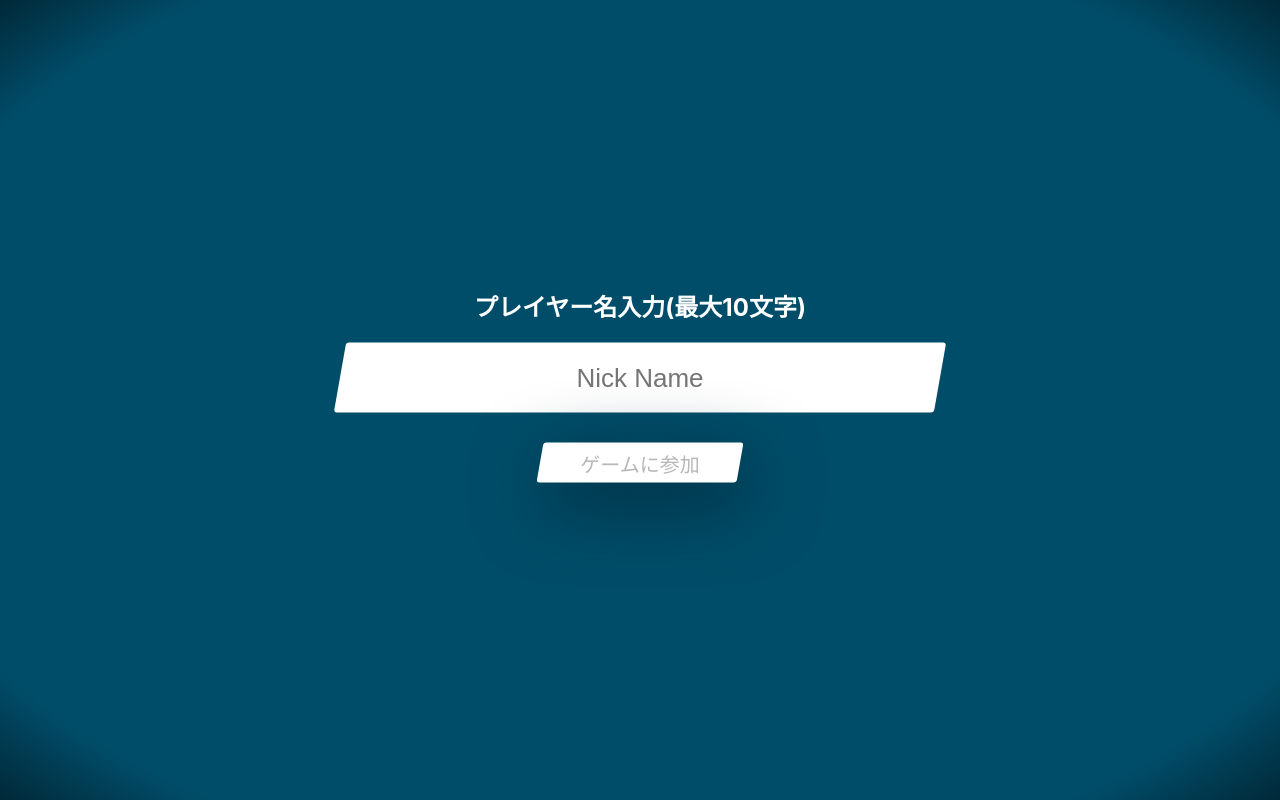
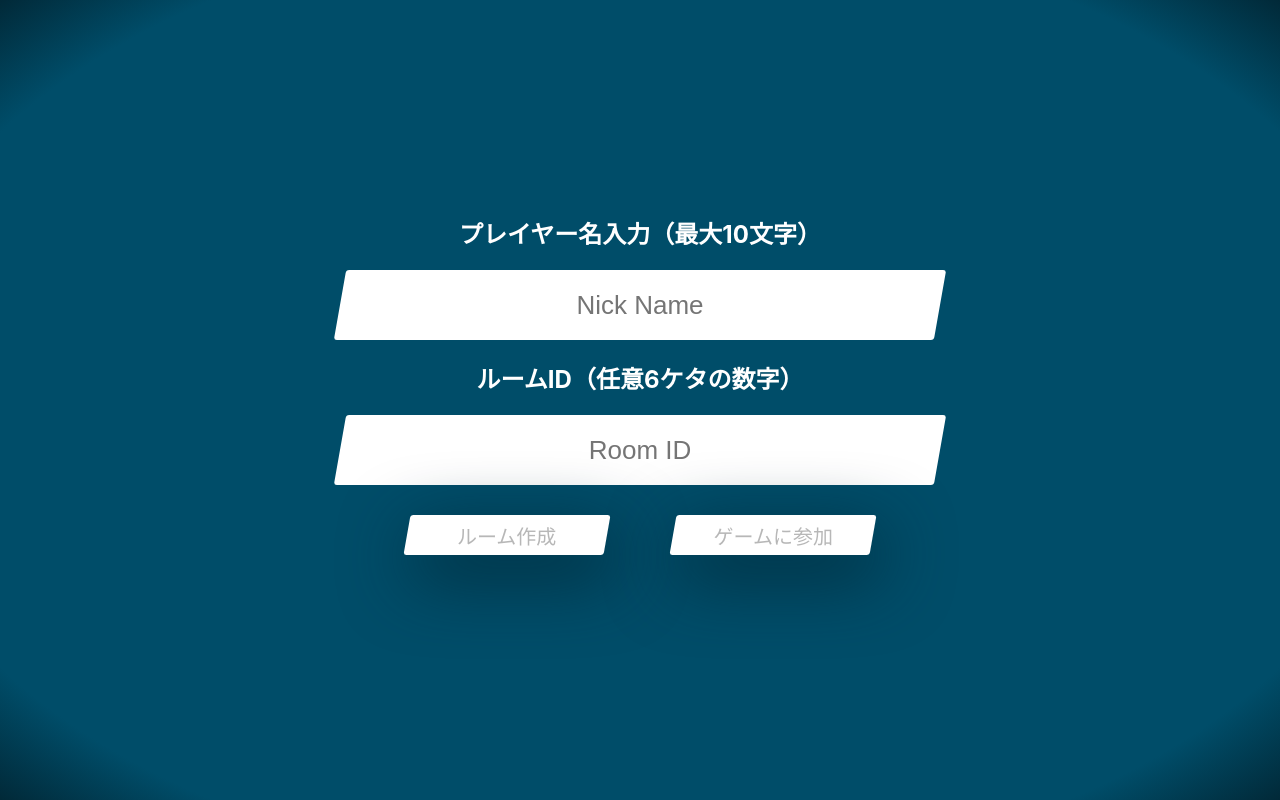
Before and after one commit to shogi9x9/dilemma, a Next.js app: page / in a window 1280 px wide. Built offline with nearby package versions, Linux system fonts and the light colour scheme.

Commit message:
added room id field

```diff
--- a/components/home/loginForm.tsx
+++ b/components/home/loginForm.tsx
@@ -1,39 +1,62 @@
 import React, { useState } from 'react';
 import Link from 'next/link';
 import style from '../../styles/components/home/loginForm.module.scss';
-import Player from '../../classes/player';
 
 const loginForm = () => {
   const [btnDisabled, setBtnDisabled] = useState(true);
 
-  const trimInput = (e) => {
+  const trimInput = (e, limit, changeState, onlyNumber) => {
+    if (onlyNumber) {
+      // 数字以外をトリミング
+      e.target.value = e.target.value.replace(/[^0-9]/, '');
+    }
+
     const { value } = e.target;
     const length = value.length;
-    if (length > 10) {
-      e.target.value = value.slice(0, 10)
+    if (length > limit) {
+      // 指定文字数を超える場合はトリミング
+      e.target.value = value.slice(0, limit)
     }
+
+    if (changeState) {
+      // 有効の場合のみボタンのdisabledを変更可能にする
       if (length > 0) {
         setBtnDisabled(false);
       } else {
         setBtnDisabled(true)
       }
     }
+  }
 
   return (
     <div className={style.loginForm}>
-      <h2 className={style.title}>プレイヤー名入力(最大10文字)</h2>
+      <h2 className={style.title}>プレイヤー名入力（最大10文字）</h2>
       <div className={style.inputContainer}>
         <div className={style.inputBackGround}></div>
         <input type="text" placeholder="Nick Name" className={style.input}
-        onChange={(e) => trimInput(e)}/>
+        onChange={(e) => trimInput(e, 10, true, false)}/>
+      </div>
+      <h2 className={style.title}>ルームID（任意6ケタの数字）</h2>
+      <div className={style.inputContainer}>
+        <div className={style.inputBackGround}></div>
+        <input type="text" placeholder="Room ID" className={style.input}
+        onChange={(e) => trimInput(e, 6, false, true)}/>
       </div>
       <div className={style.buttonContainer}>
+        <div className={style.buttonBox}>
+          <div className={style.buttonBackGround}></div>
+          <Link href="/games">
+            <button className={style.button} disabled={btnDisabled}>ルーム作成</button>
+          </Link>
+        </div>
+        <div className={style.buttonBox}>
           <div className={style.buttonBackGround}></div>
           <Link href="/games">
             <button className={style.button} disabled={btnDisabled}>ゲームに参加</button>
           </Link>
         </div>
       </div>
+    </div>
   )
 }
 
--- a/styles/components/home/loginForm.module.scss
+++ b/styles/components/home/loginForm.module.scss
@@ -10,6 +10,9 @@
   margin: 0 auto 20px auto;
   text-align: center;
   color: #ffffff;
+  &:nth-of-type(2) {
+    margin-top: 20px;
+  }
 }
 
 .inputContainer {
@@ -50,6 +53,8 @@
   position: relative;
   height: 70px;
   margin-top: 30px;
+  display: flex;
+  justify-content: space-evenly;
 }
 
 .button {
@@ -80,3 +85,8 @@
   transform: translateX(-50%) skewX(170deg);
   box-shadow: 10px 20px 70px rgb(1, 41, 56);
 }
+
+.buttonBox {
+  width: 200px;
+  position: relative;
+}
```
Lines whose indentation alone changed are shown as unchanged.
